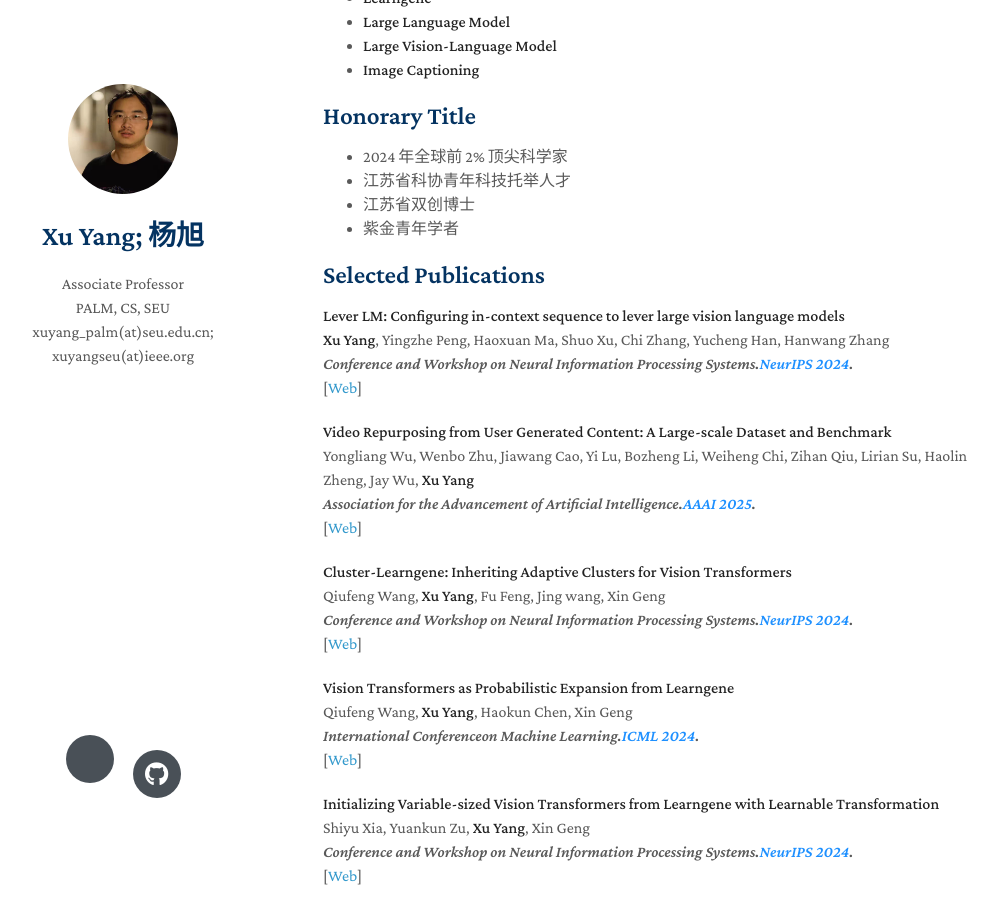
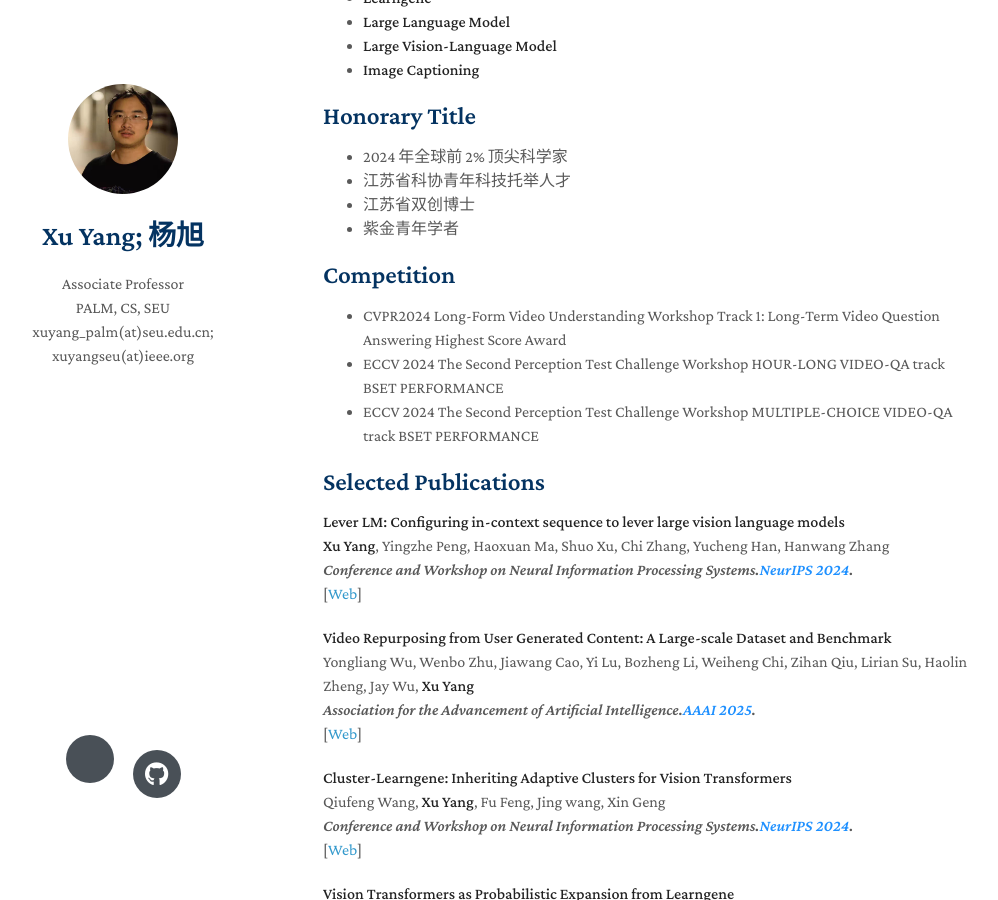
Before and after one commit to yxPALMweb/yxPALMweb.github.io, a Jekyll site: the page built from index.md, in a window 1280 px wide and 900 px high, scrolled down 397 px. Shown: the whole window, without its empty margins (147-1145 px from the left). Built offline with Jekyll 4.4.1, drawn with Linux system fonts in a browser that asks for light colours; nearby versions of some CDN libraries; a style sheet for code colours, icons or effects is not loaded; our own code applies the rules of GitHub Pages for plain Markdown files.

Commit message:
Update index.md

```diff
--- a/index.md
+++ b/index.md
@@ -19,6 +19,11 @@ I have wide interest on AI, especially machine learning and deep learning, recen
 - 江苏省科协青年科技托举人才
 - 江苏省双创博士
 - 紫金青年学者
+
+## Competition
+- CVPR2024 Long-Form Video Understanding Workshop Track 1: Long-Term Video Question Answering Highest Score Award
+- ECCV 2024  The Second Perception Test Challenge Workshop HOUR-LONG VIDEO-QA track BSET PERFORMANCE
+- ECCV 2024  The Second Perception Test Challenge Workshop MULTIPLE-CHOICE VIDEO-QA track BSET PERFORMANCE
 
 ## Selected Publications
 [comment]: <> (NIPS.)
```
